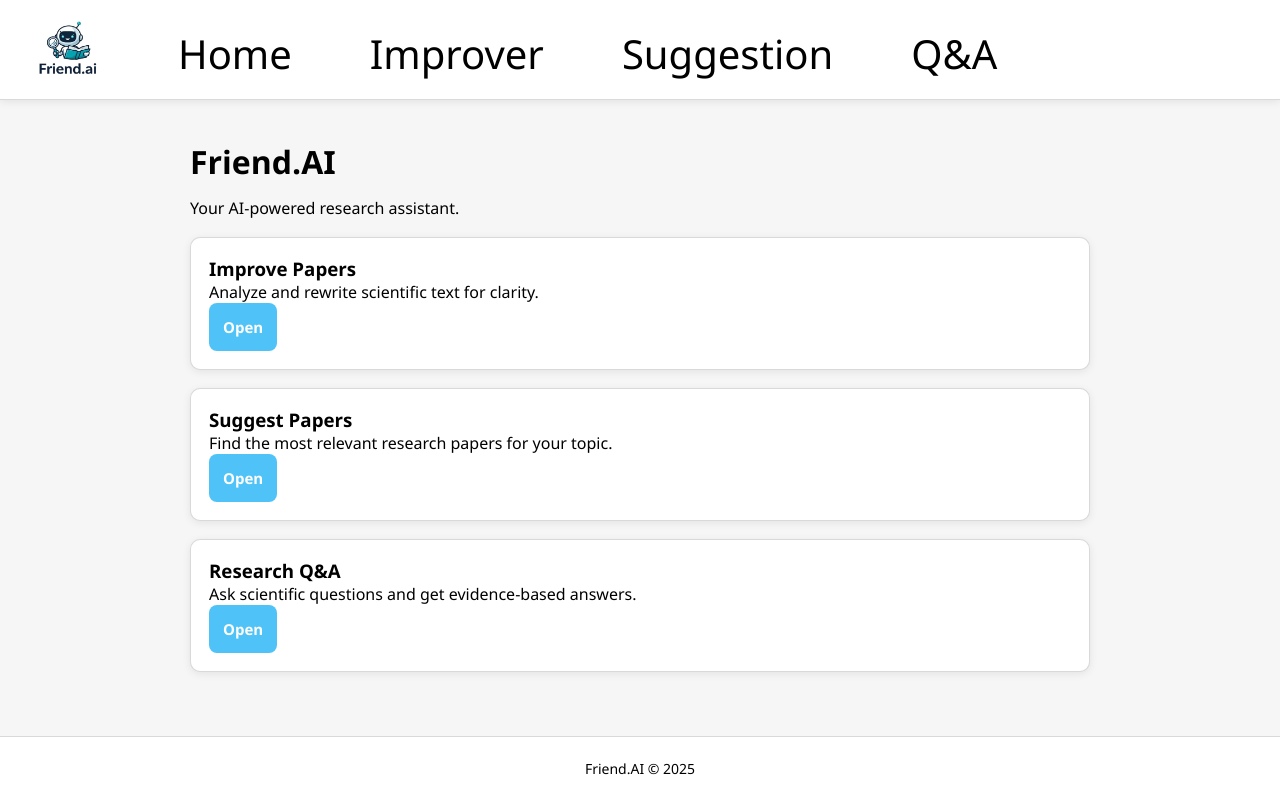
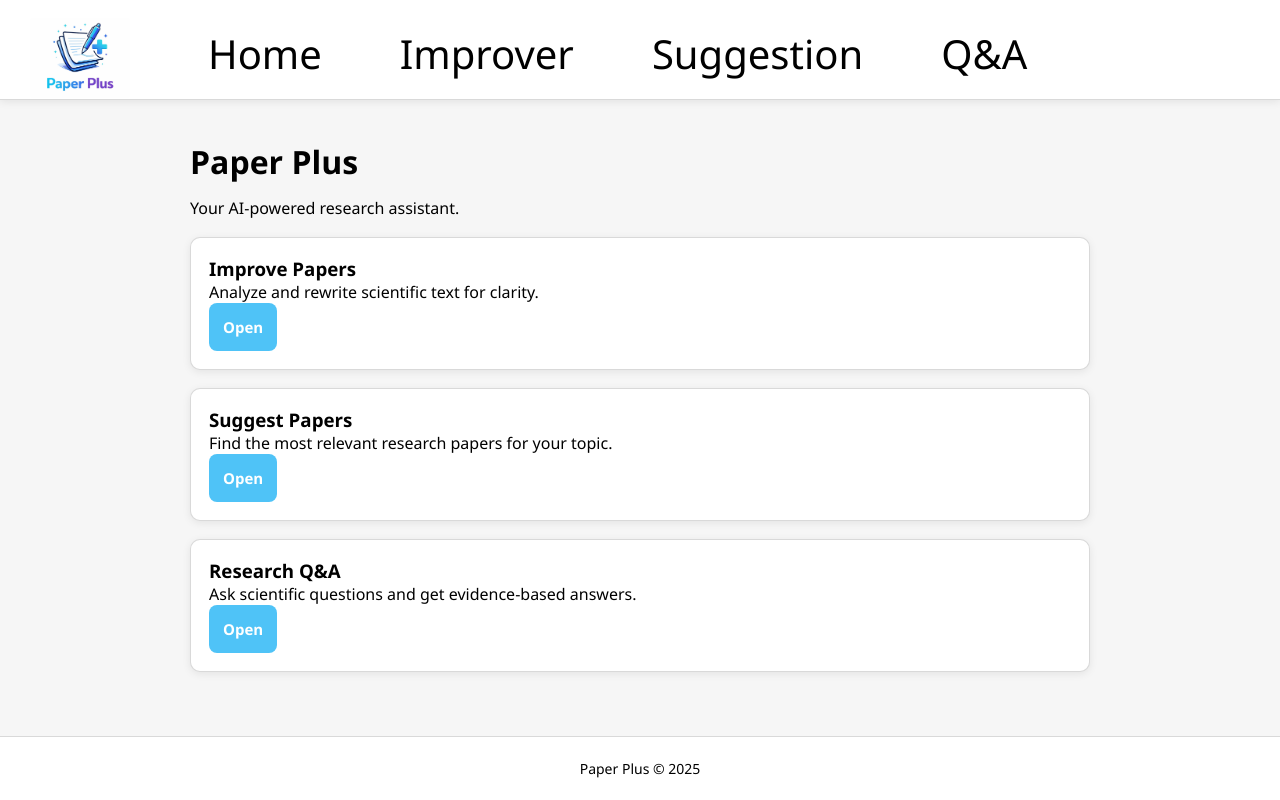
Before and after one commit to shanks1554/Paper-Plus, a Flask app: page / in a window 1280 px wide. Run offline with Flask 3, Linux system fonts and the light colour scheme.

Commit message:
README Added to complete the project repository

```diff
--- a/frontend/static/style.css
+++ b/frontend/static/style.css
@@ -52,8 +52,8 @@ nav a:hover {
 }
 
 .nav-logo {
-    height: 70px;
-    width: 70px;
+    height: 80px;
+    width: 100px;
     margin-right: 14px;
     display: flex;
     align-items: center;
--- a/frontend/templates/base.html
+++ b/frontend/templates/base.html
@@ -1,7 +1,7 @@
 <!DOCTYPE html>
 <html>
 <head>
-    <title>Friend.AI</title>
+    <title>Paper Plus</title>
     <link rel="stylesheet" href="/static/style.css">
 </head>
 <body>
@@ -22,7 +22,7 @@
 </div>
 
 <footer>
-    Friend.AI © 2025
+    Paper Plus © 2025
 </footer>
 
 </body>
--- a/frontend/templates/home.html
+++ b/frontend/templates/home.html
@@ -1,7 +1,7 @@
 {% extends "base.html" %}
 {% block content %}
 
-<h1>Friend.AI </h1>
+<h1>Paper Plus</h1>
 <p>Your AI-powered research assistant.</p>
 
 <div class="result-card">
```
Also changed, not shown: README.md (added), frontend/static/img/friend_ai.jpeg.
